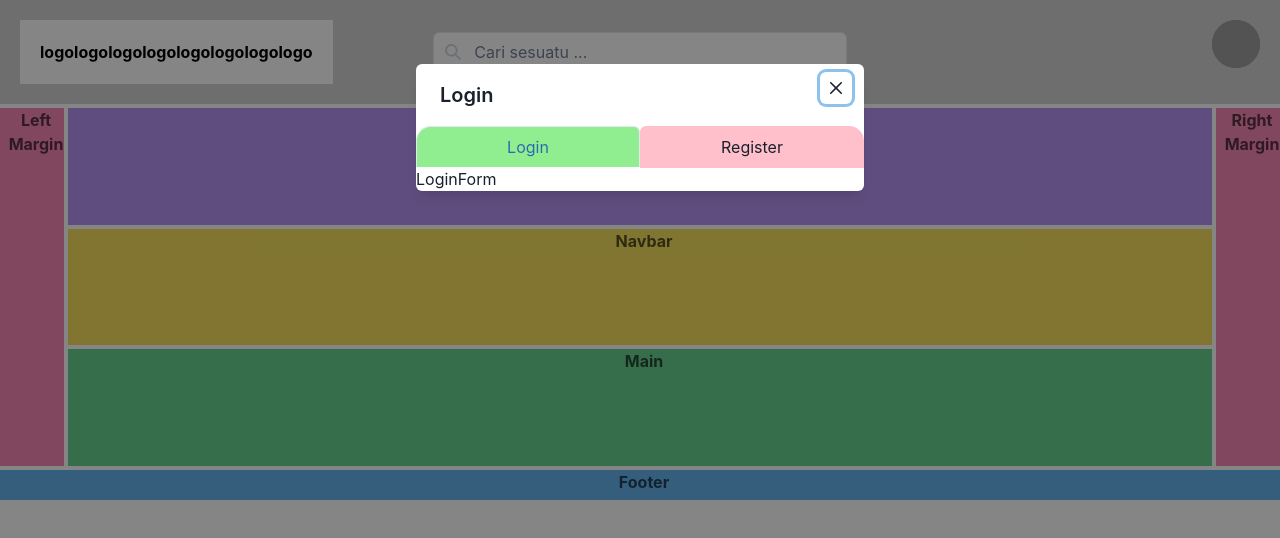
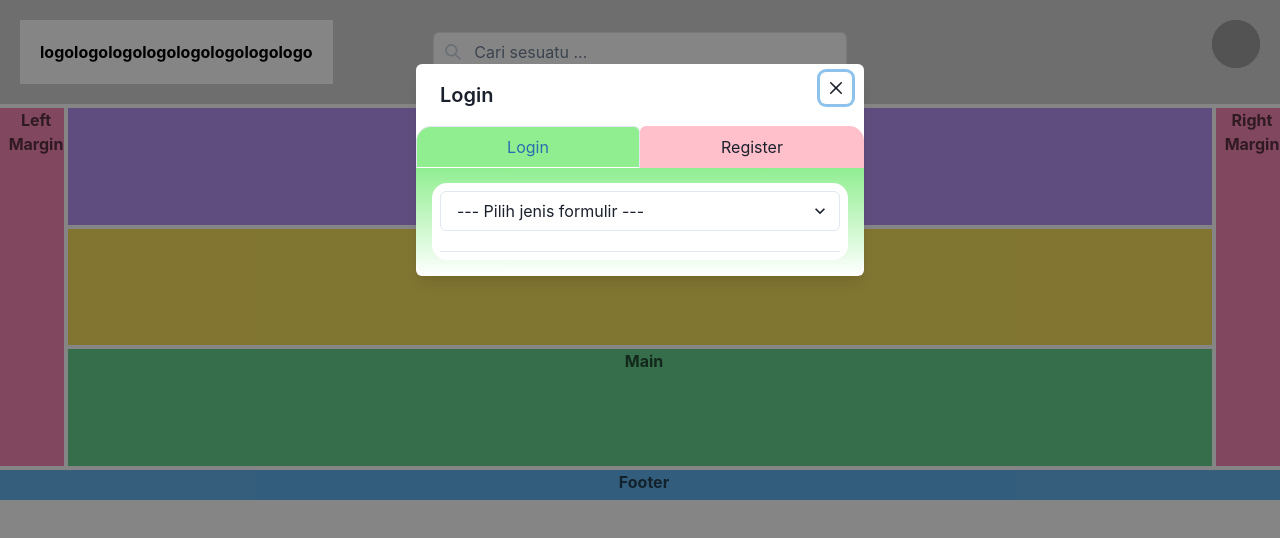
Before and after one commit to dimasivonanggitama/blog-app, a React (Create React App) app: page / in a window 1280 px wide. Both pictures are taken after a click on the element 1235 px from the left and 44 px from the top of the page. Shown: the top 538 px of the page. Built offline with nearby package versions, Linux system fonts and the light colour scheme; grey boxes are pictures that could not be loaded.

Commit message:
v2.2.4.2 Added InputWithError components + Added Axios POST Login

```diff
--- a/src/components/form/LoginForm.js
+++ b/src/components/form/LoginForm.js
@@ -1,9 +1,155 @@
-import React from 'react'
+import axios from "axios";
+import { Box, Button, Collapse, Input, ModalBody, ModalFooter, Select, TabPanel } from '@chakra-ui/react'
+import { Formik, useFormik } from 'formik'
+import React, { useState }  from 'react'
+import * as Yup from "yup";
+import InputWithError from '../input/InputWithError';
 
 const LoginForm = () => {
-  return (
-    <div>LoginForm</div>
-  )
+    const [text, setText] = useState("Login")
+    const [colorScheme, setColorScheme] = useState("green")
+    const [inputOption, setInputOption] = useState("");
+
+    function loginTab() {
+      // isLoginTabPressed = true;
+      // isRegisterTabPressed = false;
+      setColorScheme("green");
+      setText("Login");
+    }
+
+    function registerTab() {
+      // isLoginTabPressed = false;
+      // isRegisterTabPressed = true;
+      setColorScheme("pink");
+      setText("Register");
+    }
+
+    // const LoginSchema = Yup.object().shape({
+    //   email: Yup.string()
+    //     .email("Invalid email address format")
+    //     .required("Email is required"),
+    //   password: Yup.string()
+    //     .min(6, "Password must be 6 characters at minimum")
+    //     .required("Password is required")
+    // });
+
+    const loginSchema = useFormik({
+      initialValues: {
+        email: "",
+        password: ""
+      },
+      validationSchema: Yup.object({
+        email: Yup.string()
+          .email("Invalid email address format")
+          .required("Email is required"),
+        password: Yup.string()
+          .min(6, "Password must be 6 characters at minimum")
+          .required("Password is required")
+      }),
+      onSubmit: async values => {
+        // alert(JSON.stringify(values, null, 2));
+
+        // const axios = require("axios");
+        await axios.post("https://minpro-blog.purwadhikabootcamp.com/api/auth/login", {
+          username: "",
+          phone: "",
+          email: values.email,
+          password: values.password
+        }).then(resp => {
+          alert(`[resp.data]: ${resp.data}`);
+        }).catch(error => {
+          alert(`[error] ${error}`);
+        });
+        alert("Done");
+      }
+    })
+
+    function selectionOnChange(event) {
+      if (event.target.value === "email") setInputOption("email");
+      else if (event.target.value === "username") setInputOption("username");
+      else if (event.target.value === "phone") setInputOption("phone");
+    }
+
+    function modalOnClose() {
+      setInputOption("");
+      setText("Login");
+    }
+
+    return (
+        <TabPanel bgGradient='linear(to-b, lightgreen, white)' borderBottomRadius={15}>
+            <ModalBody bg="white" borderRadius={15} padding={2} >
+                <form onSubmit={loginSchema.handleSubmit}>
+                    <Select marginBottom="5" onChange={selectionOnChange}>
+                        <option value="" disabled selected>--- Pilih jenis formulir ---</option>
+                        <option value='email'>Email</option>
+                        <option value='username'>Username</option>
+                        <option value='phone'>Nomor telepon</option>
+                    </Select>
+                    <hr color="solid"/>
+                    {
+                        (inputOption === "email")?
+                          <InputWithError
+                            errors={loginSchema.errors.email}
+                            touched={loginSchema.touched.email}
+                            presetInput={<Input type="email" name="email" placeholder='Email' bgColor="white" borderColor={"grey"} color={"black"} value={loginSchema.values.email} onChange={loginSchema.handleChange}/>}
+                          />
+                        : (inputOption === "username")? <Input type="text" name="username" placeholder='Username' borderColor={"grey"} marginBottom="5" value={loginSchema.values.username}/>
+                        : (inputOption === "phone")? <Input type="text" name="phone" placeholder='Nomor telepon' borderColor={"grey"} marginBottom="5" value={loginSchema.values.phone}/>
+                        : <></>
+                    }
+                    {
+                        (inputOption !== "")?
+                        <>
+                            <InputWithError
+                              errors={loginSchema.errors.password}
+                              touched={loginSchema.touched.password}
+                              presetInput={<Input type="password" name="password" placeholder='Password' bgColor="white" borderColor={"grey"} color={"black"} value={loginSchema.values.password} onChange={loginSchema.handleChange}/>}
+                            />
+                            <ModalFooter>
+                            <Button type="submit" colorScheme={colorScheme} /*onClick={props.onClose}*/>
+                                {text}
+                            </Button>
+                            </ModalFooter>
+                        </>
+                        : <></>
+                    }
+                    {/* <Input type="text" placeholder='This is a test' borderColor={"grey"} errorBorderColor="green" isInvalid/> */}
+                    {/* <Button type="submit">Login</Button> */}
+
+                </form>
+             </ModalBody>
+         </TabPanel>
+    )
 }
 
 export default LoginForm
+
+// import { Input, Box, Collapse } from '@chakra-ui/react'
+
+// export const App = () => {
+//   const bool = false;
+//   const bool2 = false;
+//   return <Box bgColor="lightblue" padding="1">
+//     <Box
+//         margin="50"
+//         padding="2"
+//         borderRadius="15"
+//         bgColor={bool ? 'red' : 'transparent'}
+//         color="white"
+//         in={bool}
+//         sx={{
+//           "transition": "background-color 0.5s ease-out"
+//         }}
+//       >
+//         <Input type="text" placeholder="Click on me!" bgColor="white" />
+//         <Collapse in={bool}>Input belum diisi</Collapse>
+//       </Box>
+//     <Box  bgColor="pink" padding="5">
+//       <Collapse startingHeight={20} in={bool2}>
+//         Anim pariatur cliche reprehenderit, enim eiusmod high life accusamus
+//         terry richardson ad squid. Nihil anim keffiyeh helvetica, craft beer
+//         labore wes anderson cred nesciunt sapiente ea proident.
+//       </Collapse>
+//     </Box>
+//   </Box>
+// }
```
